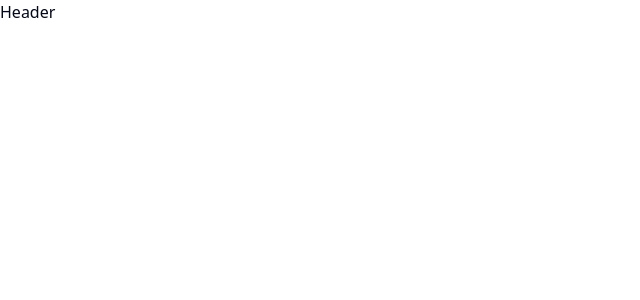
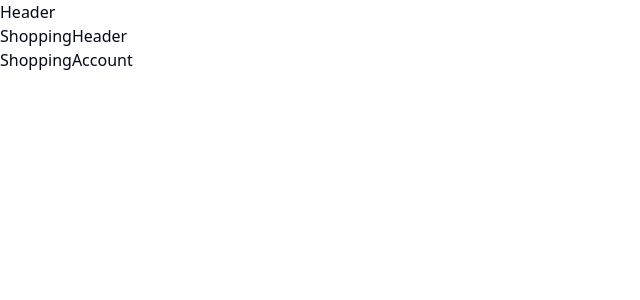
Before and after one commit to smartdriver321/e-commerce1, a React app in the folder client/: page /shop/account in a window 1280 px wide. Before the commit this address had no page. Shown: the top 300 px of the page, without its empty margins (0-640 px from the left). Built offline with nearby package versions, Linux system fonts and the light colour scheme; the HTML template or start-up script is replaced by a standard one.

Commit message:
Create shop route

```diff
--- a/client/src/App.jsx
+++ b/client/src/App.jsx
@@ -8,6 +8,11 @@ import AdminDashboard from './pages/admin-view/dashboard'
 import AdminProducts from './pages/admin-view/products'
 import AdminOrders from './pages/admin-view/orders'
 import AdminFeatures from './pages/admin-view/features'
+import ShoppingLayout from './components/shopping-view/layout'
+import ShoppingHome from './pages/shopping-view/home'
+import ShoppingListing from './pages/shopping-view/listing'
+import ShoppingCheckout from './pages/shopping-view/checkout'
+import ShoppingAccount from './pages/shopping-view/account'
 
 export default function App() {
 	return (
@@ -26,6 +31,13 @@ export default function App() {
 					<Route path='orders' element={<AdminOrders />} />
 					<Route path='features' element={<AdminFeatures />} />
 				</Route>
+
+				<Route path='/shop' element={<ShoppingLayout />}>
+					<Route path='home' element={<ShoppingHome />} />
+					<Route path='listing' element={<ShoppingListing />} />
+					<Route path='checkout' element={<ShoppingCheckout />} />
+					<Route path='account' element={<ShoppingAccount />} />
+				</Route>
 			</Routes>
 		</div>
 	)
--- /dev/null
+++ b/client/src/components/shopping-view/header.jsx
@@ -0,0 +1,3 @@
+export default function ShoppingHeader() {
+	return <div>ShoppingHeader</div>
+}
--- /dev/null
+++ b/client/src/components/shopping-view/layout.jsx
@@ -0,0 +1,14 @@
+import { Outlet } from 'react-router-dom'
+
+import ShoppingHeader from './header'
+
+export default function ShoppingLayout() {
+	return (
+		<div className='flex flex-col bg-white overflow-hidden'>
+			<ShoppingHeader />
+			<main className='flex flex-col w-full'>
+				<Outlet />
+			</main>
+		</div>
+	)
+}
--- /dev/null
+++ b/client/src/pages/shopping-view/account.jsx
@@ -0,0 +1,3 @@
+export default function ShoppingAccount() {
+	return <div>ShoppingAccount</div>
+}
--- /dev/null
+++ b/client/src/pages/shopping-view/checkout.jsx
@@ -0,0 +1,3 @@
+export default function ShoppingCheckout() {
+	return <div>ShoppingCheckout</div>
+}
--- /dev/null
+++ b/client/src/pages/shopping-view/home.jsx
@@ -0,0 +1,3 @@
+export default function ShoppingHome() {
+	return <div>ShoppingHome</div>
+}
--- /dev/null
+++ b/client/src/pages/shopping-view/listing.jsx
@@ -0,0 +1,3 @@
+export default function ShoppingListing() {
+	return <div>ShoppingListing</div>
+}
```
